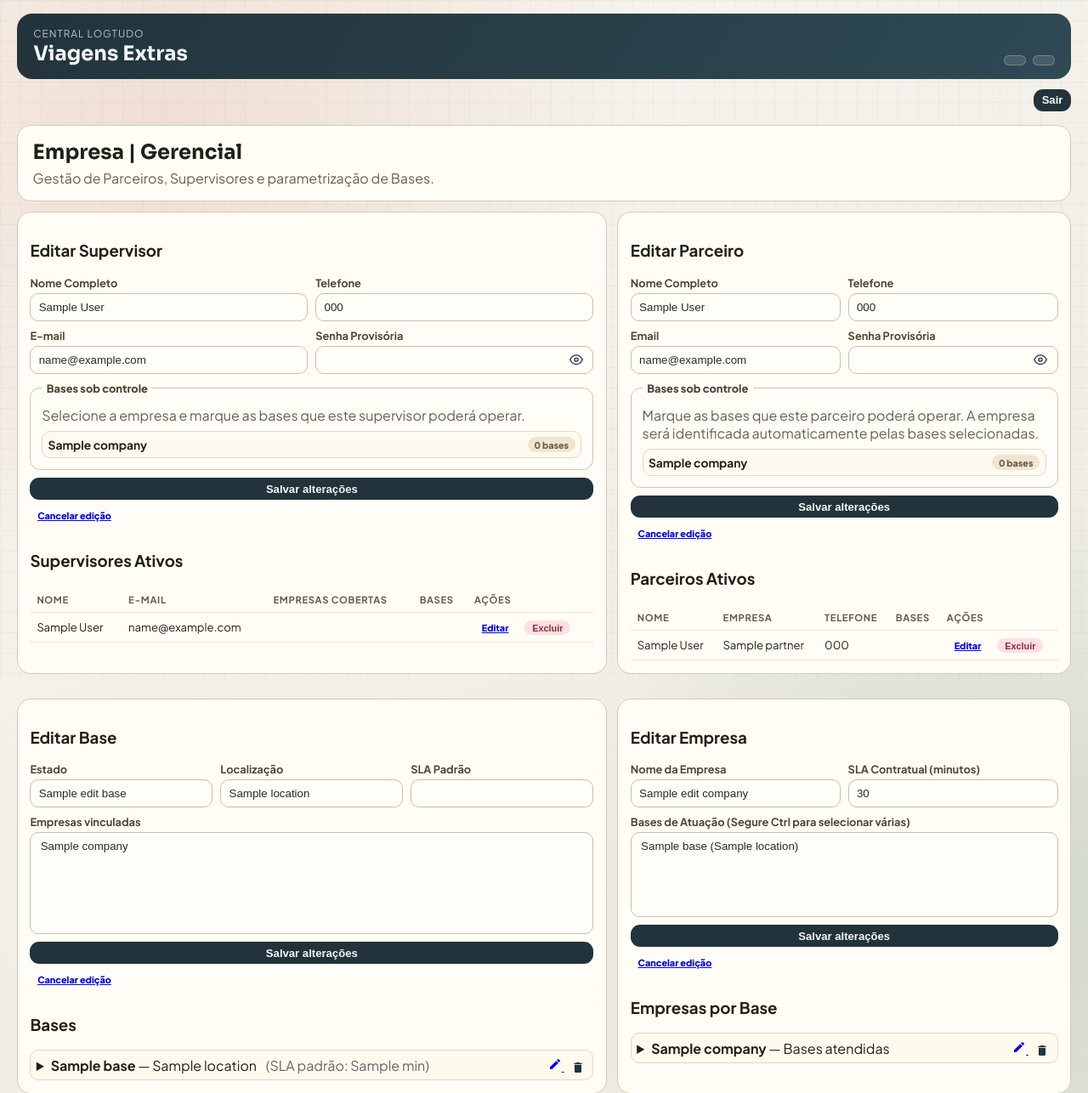
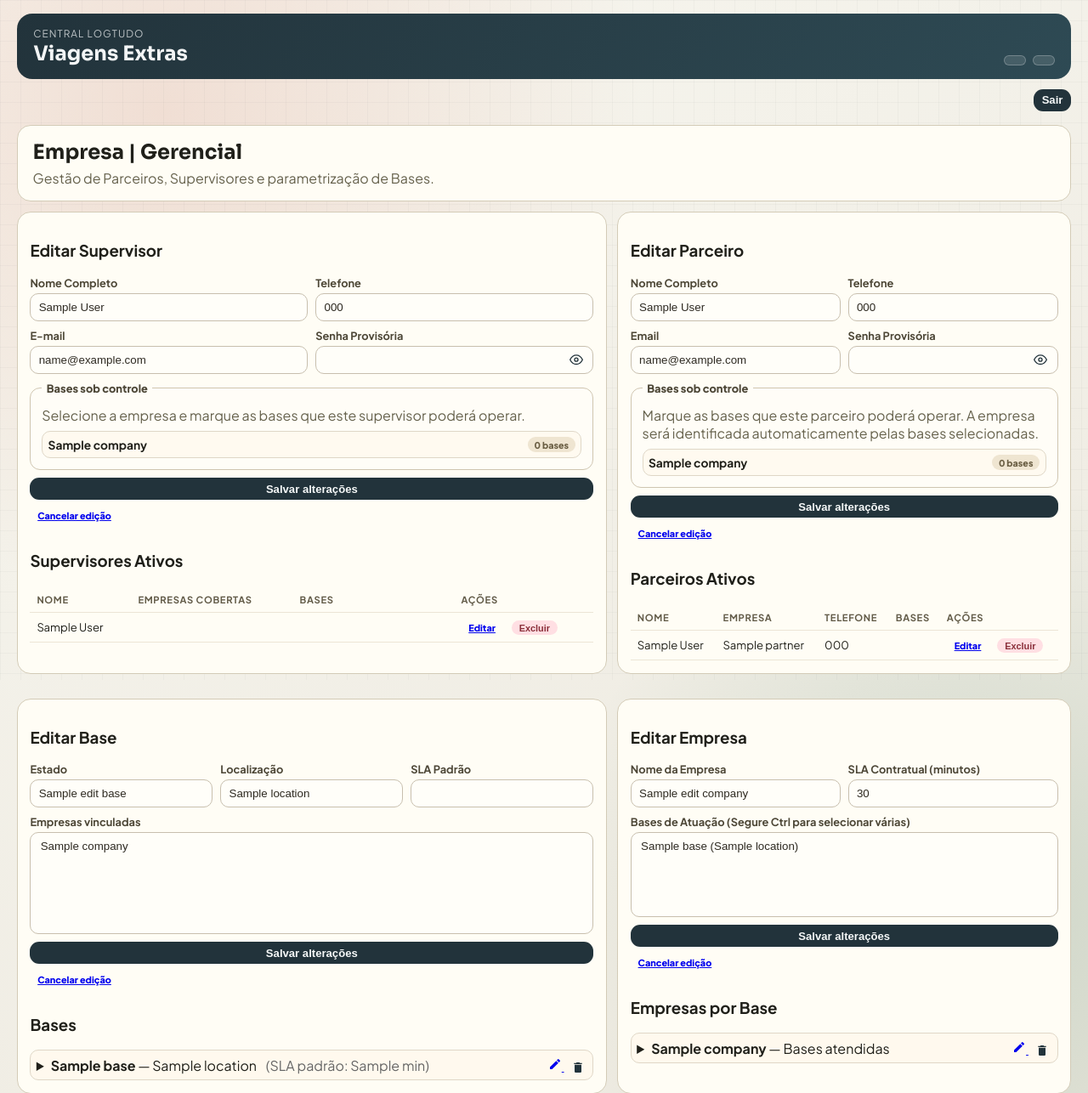
Before and after one commit to TecnologiaLogtudo/viagens_extras, a FastAPI app: template app/templates/company_manager.html in a window 1280 px wide. Shown: the top 1286 px of the page at 85% size. Run offline with FastAPI, Linux system fonts and the light colour scheme; the template is opened without the code that fills it: most values are stand-ins (such as "Sample title", 1, 10 or a date in 2020); parts of the project's set-up code (start-up, migrations or seed data) failed here and were passed over; some libraries are stand-ins or nearby versions.

Commit message:
Visualização do Supervisor

```diff
--- a/app/static/css/app.css
+++ b/app/static/css/app.css
@@ -414,6 +414,29 @@ th, td {
   word-break: break-word;
 }
 
+#manager-supervisors th:first-child,
+#manager-supervisors td:first-child {
+  min-width: 80px;
+  white-space: nowrap;
+  overflow-wrap: normal;
+  word-break: normal;
+}
+
+#manager-supervisors th:nth-child(2),
+#manager-supervisors td:nth-child(2) {
+  min-width: 80px; /* Altere este valor para a largura desejada */
+}
+
+#manager-supervisors th:nth-child(3),
+#manager-supervisors td:nth-child(3) {
+  min-width: 150px; /* Altere este valor para a largura desejada */
+}
+
+#manager-supervisors th:nth-child(4),
+#manager-supervisors td:nth-child(4) {
+  min-width: 80px; /* Altere este valor para a largura desejada */
+}
+
 th {
   text-transform: uppercase;
   font-size: 0.7rem;
--- a/app/templates/_manager_supervisors.html
+++ b/app/templates/_manager_supervisors.html
@@ -1,13 +1,12 @@
 <div id="manager-supervisors" class="table-wrap">
   <table>
     <thead>
-      <tr><th>Nome</th><th>E-mail</th><th>Empresas Cobertas</th><th>Bases</th><th>Ações</th></tr>
+      <tr><th>Nome</th><th>Empresas Cobertas</th><th>Bases</th><th>Ações</th></tr>
     </thead>
     <tbody>
       {% for sup in supervisors %}
       <tr>
         <td>{{ sup.full_name }}</td>
-        <td>{{ sup.email }}</td>
         <td>
           {% for company_name in supervisor_company_names.get(sup.id, []) %}
           <span class="pill confirmed">{{ company_name }}</span>
```
